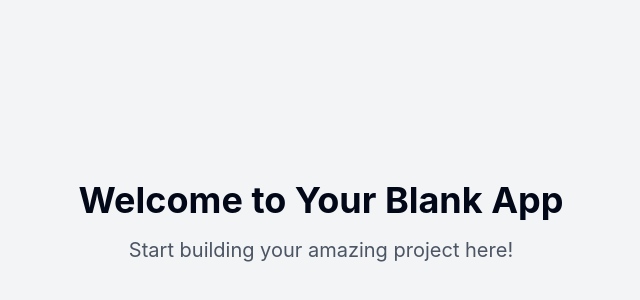
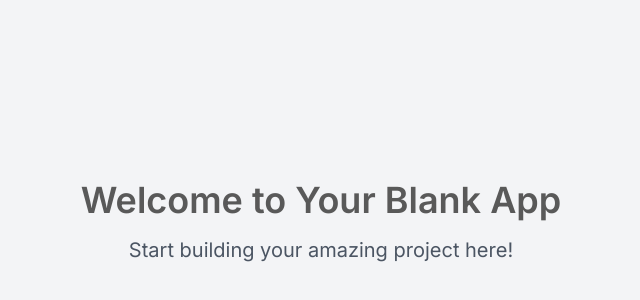
Before and after one commit to SadiqNaizam/mlo-a774-ce30, a React (Vite) app: page / in a window 1280 px wide. Shown: the part 178-478 px from the top of the page, without its empty margins (319-959 px from the left). Built offline with nearby package versions, Linux system fonts and the light colour scheme.

Commit message:
Files generated: index.css

```diff
--- a/src/index.css
+++ b/src/index.css
@@ -1,92 +1,40 @@
+@import url('https://fonts.googleapis.com/css2?family=Inter:wght@400;600&display=swap');
+
 @tailwind base;
 @tailwind components;
 @tailwind utilities;
 
 @layer base {
   :root {
-    --background: 0 0% 100%;
-    --foreground: 222.2 84% 4.9%;
+    --background: 48 83% 98%;
+    --foreground: 0 0% 35%;
 
     --card: 0 0% 100%;
-    --card-foreground: 222.2 84% 4.9%;
+    --card-foreground: 0 0% 35%;
 
     --popover: 0 0% 100%;
-    --popover-foreground: 222.2 84% 4.9%;
+    --popover-foreground: 0 0% 35%;
 
-    --primary: 222.2 47.4% 11.2%;
-    --primary-foreground: 210 40% 98%;
+    --primary: 0 0% 35%;
+    --primary-foreground: 48 83% 98%;
 
-    --secondary: 210 40% 96.1%;
-    --secondary-foreground: 222.2 47.4% 11.2%;
+    --secondary: 48 25% 95%;
+    --secondary-foreground: 0 0% 35%;
 
-    --muted: 210 40% 96.1%;
-    --muted-foreground: 215.4 16.3% 46.9%;
+    --muted: 48 25% 95%;
+    --muted-foreground: 0 0% 60%;
 
-    --accent: 210 40% 96.1%;
-    --accent-foreground: 222.2 47.4% 11.2%;
+    --accent: 0 0% 65%;
+    --accent-foreground: 0 0% 10%;
 
     --destructive: 0 84.2% 60.2%;
     --destructive-foreground: 210 40% 98%;
 
-    --border: 214.3 31.8% 91.4%;
-    --input: 214.3 31.8% 91.4%;
+    --border: 48 25% 90%;
+    --input: 48 25% 90%;
     --ring: 222.2 84% 4.9%;
 
     --radius: 0.5rem;
-
-    --sidebar-background: 0 0% 98%;
-
-    --sidebar-foreground: 240 5.3% 26.1%;
-
-    --sidebar-primary: 240 5.9% 10%;
-
-    --sidebar-primary-foreground: 0 0% 98%;
-
-    --sidebar-accent: 240 4.8% 95.9%;
-
-    --sidebar-accent-foreground: 240 5.9% 10%;
-
-    --sidebar-border: 220 13% 91%;
-
-    --sidebar-ring: 217.2 91.2% 59.8%;
-  }
-
-  .dark {
-    --background: 222.2 84% 4.9%;
-    --foreground: 210 40% 98%;
-
-    --card: 222.2 84% 4.9%;
-    --card-foreground: 210 40% 98%;
-
-    --popover: 222.2 84% 4.9%;
-    --popover-foreground: 210 40% 98%;
-
-    --primary: 210 40% 98%;
-    --primary-foreground: 222.2 47.4% 11.2%;
-
-    --secondary: 217.2 32.6% 17.5%;
-    --secondary-foreground: 210 40% 98%;
-
-    --muted: 217.2 32.6% 17.5%;
-    --muted-foreground: 215 20.2% 65.1%;
-
-    --accent: 217.2 32.6% 17.5%;
-    --accent-foreground: 210 40% 98%;
-
-    --destructive: 0 62.8% 30.6%;
-    --destructive-foreground: 210 40% 98%;
-
-    --border: 217.2 32.6% 17.5%;
-    --input: 217.2 32.6% 17.5%;
-    --ring: 212.7 26.8% 83.9%;
-    --sidebar-background: 240 5.9% 10%;
-    --sidebar-foreground: 240 4.8% 95.9%;
-    --sidebar-primary: 224.3 76.3% 48%;
-    --sidebar-primary-foreground: 0 0% 100%;
-    --sidebar-accent: 240 3.7% 15.9%;
-    --sidebar-accent-foreground: 240 4.8% 95.9%;
-    --sidebar-border: 240 3.7% 15.9%;
-    --sidebar-ring: 217.2 91.2% 59.8%;
   }
 }
 
```
